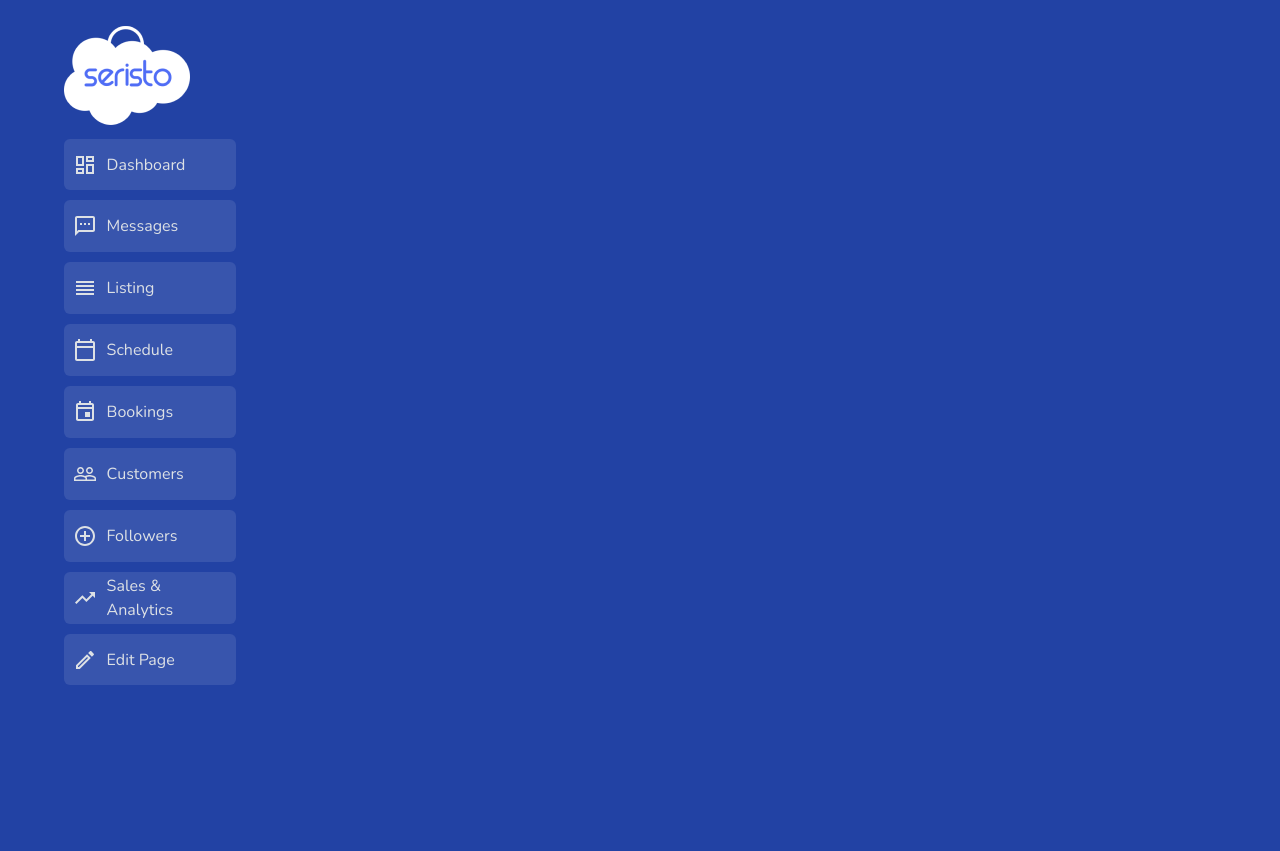
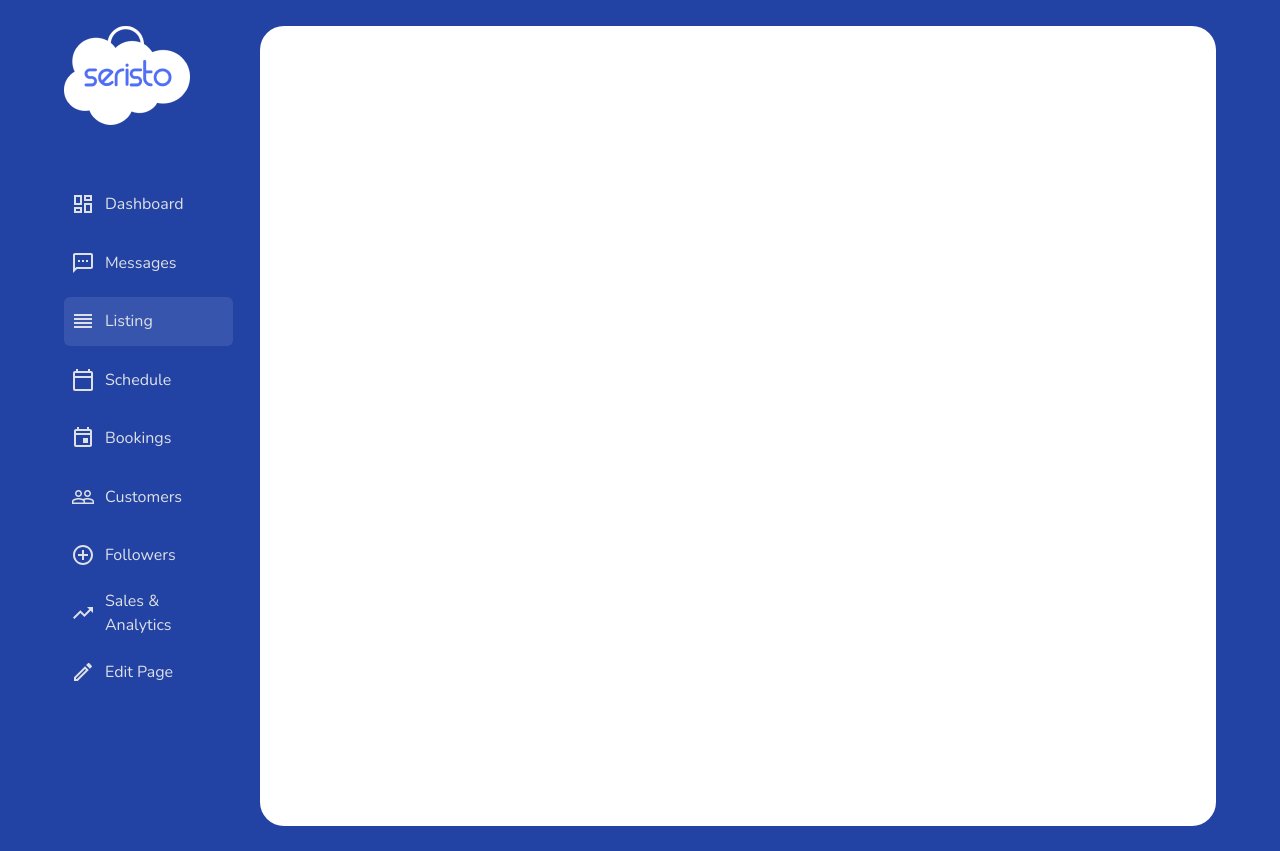
Before and after one commit to Sarthakbh321/BellyMelly-task, a React (Create React App) app: page / in a window 1280 px wide. Before the commit the page ends 800 px from the top, so only its background shows below. Built offline with nearby package versions, Linux system fonts and the light colour scheme.

Commit message:
sidebar completed and main section started

```diff
--- a/src/components/Sidebar/Sidebar.js
+++ b/src/components/Sidebar/Sidebar.js
@@ -7,7 +7,12 @@ const Sidebar = () => {
 	return (
 		<div className={styles.sidemenu}>
 			{menus.map((menuItem, i) => (
-				<div className={`${styles.menu_item} ${styles.active}`} key={i}>
+				<div
+					className={`${styles.menu_item} ${
+						menuItem.active ? styles.active : null
+					}`}
+					key={i}
+				>
 					{menuItem.icon}{" "}
 					<Typography variant="body1">{menuItem.name}</Typography>
 				</div>
--- a/src/components/Sidebar/Sidebar.module.css
+++ b/src/components/Sidebar/Sidebar.module.css
@@ -1,12 +1,22 @@
+.sidemenu {
+	margin-top: 30%;
+}
+
 .menu_item {
 	width: 90%;
 	height: 45px;
 	margin: 10px 0;
-	padding: 2% 5%;
+	padding: 1% 4%;
 	display: flex;
 	align-items: center;
 	color: #DDE1E5;
 	border-radius: 6px;
+	cursor: pointer;
+	transition: all 0.3s ease-in-out;
+}
+
+.menu_item:hover {
+	background-color: #3855AD;
 }
 
 .menu_item.active {
--- a/src/components/Sidebar/menus.js
+++ b/src/components/Sidebar/menus.js
@@ -42,6 +42,7 @@ export const menus = [
 				className={styles.menu_icon}
 			/>
 		),
+		active: true,
 	},
 	{
 		name: "Schedule",
--- a/src/pages/MainPage/MainPage.js
+++ b/src/pages/MainPage/MainPage.js
@@ -1,4 +1,4 @@
-import { Grid } from "@material-ui/core";
+import { Container, Grid, Hidden } from "@material-ui/core";
 import React from "react";
 import Sidebar from "../../components/Sidebar/Sidebar";
 import styles from "./MainPage.module.css";
@@ -7,9 +7,14 @@ const MainPage = () => {
 	return (
 		<div className={styles.main_page}>
 			<Grid container spacing={3}>
-				<Grid item md={0} lg={2}>
-					<img src="/assets/logo.png" alt="seristo-logo" />
-					<Sidebar />
+				<Hidden smDown>
+					<Grid item sm={0} md={2}>
+						<img src="/assets/logo.png" alt="seristo-logo" />
+						<Sidebar />
+					</Grid>
+				</Hidden>
+				<Grid item sm={12} md={10}>
+					<Container className={styles.main_section}></Container>
 				</Grid>
 			</Grid>
 		</div>
--- a/src/pages/MainPage/MainPage.module.css
+++ b/src/pages/MainPage/MainPage.module.css
@@ -1,3 +1,10 @@
 .main_page {
 	padding: 2% 5%;
 }
+
+.main_section {
+	background-color: white;
+	border-radius: 24px;
+	height: 100vh;
+	width: 100%;
+}
```
Also changed, not shown: src/components/Sidebar/Topbar/Topbar.js (added, +7 -0 lines), src/components/Sidebar/Topbar/Topbar.module.css (added).
